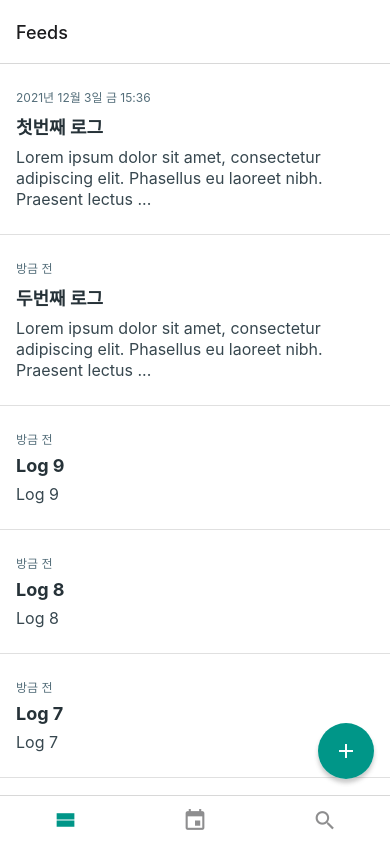
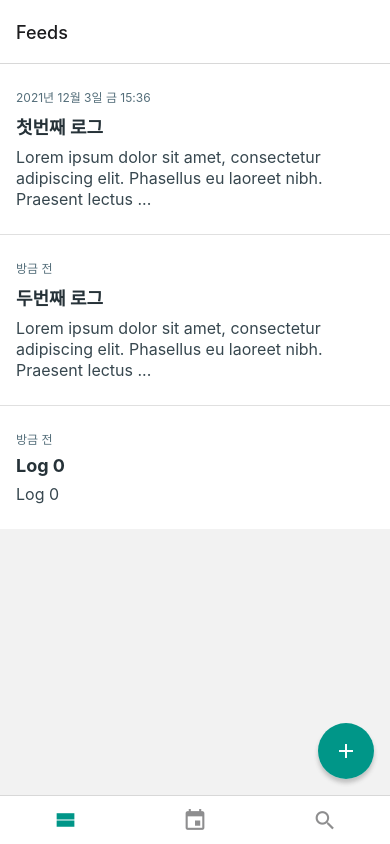
Before and after one commit to gwanduke/rn-day-log, a React Native app: screen /MainTab in a window 390 px wide. Built offline with nearby package versions, Linux system fonts and the light colour scheme.

Commit message:
플로팅 버튼 애니메이션 예외 처리

```diff
--- a/components/FeedList.js
+++ b/components/FeedList.js
@@ -5,11 +5,18 @@ import FeedListItem from './FeedListItem';
 // https://reactnative.dev/docs/scrollview#onscroll
 function FeedList({logs, onScrolledToBottom}) {
   const onScroll = e => {
+    if (!onScrolledToBottom) {
+      return;
+    }
+
     const {contentSize, layoutMeasurement, contentOffset} = e.nativeEvent;
     const distanceFromBotton =
       contentSize.height - layoutMeasurement.height - contentOffset.y;
 
-    if (distanceFromBotton < 72) {
+    if (
+      contentSize.height > layoutMeasurement.height + 72 &&
+      distanceFromBotton < 72
+    ) {
       onScrolledToBottom(true);
     } else {
       onScrolledToBottom(false);
--- a/contexts/LogContext.js
+++ b/contexts/LogContext.js
@@ -18,7 +18,7 @@ export function LogContextProvider({children}) {
       body: 'Lorem ipsum dolor sit amet, consectetur adipiscing elit. Phasellus eu laoreet nibh. Praesent lectus massa, finibus eu lectus non, congue sodales lectus. Mauris dignissim nibh massa, at ultricies ligula aliquam at. Suspendisse ex orci, tristique non ex eget, rhoncus egestas ex. In libero massa, facilisis a nulla aliquet, molestie vestibulum erat. Morbi a libero sollicitudin, accumsan dolor ut, pulvinar lacus. Quisque pellentesque sapien quis quam tincidunt egestas. Nullam suscipit tempus elit, a interdum lacus consectetur nec. Cras eu aliquam diam. Sed finibus malesuada ante, eu sodales mauris facilisis vel. Nam vitae condimentum quam, ac finibus libero. Maecenas hendrerit viverra nibh, sed pretium mauris ornare non. Nulla lectus ipsum, dignissim eu ipsum non, congue malesuada mauris. Nulla quis euismod dolor. Etiam risus dolor, vestibulum a ipsum et, ultrices condimentum leo.',
       date: new Date().toISOString(),
     },
-    ...Array.from({length: 10})
+    ...Array.from({length: 1})
       .map((_, index) => ({
         id: uuidV4(),
         title: `Log ${index}`,
```
